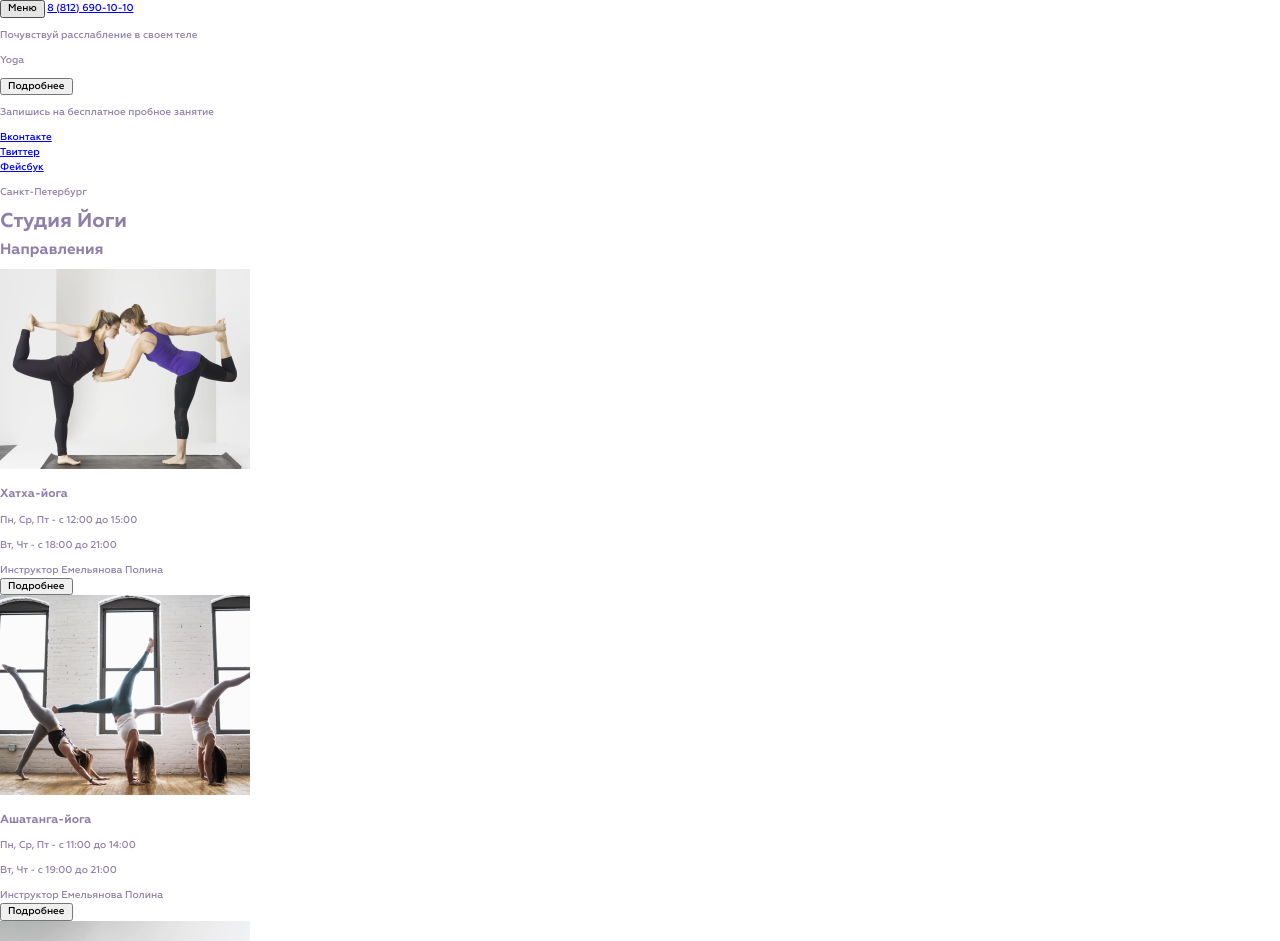
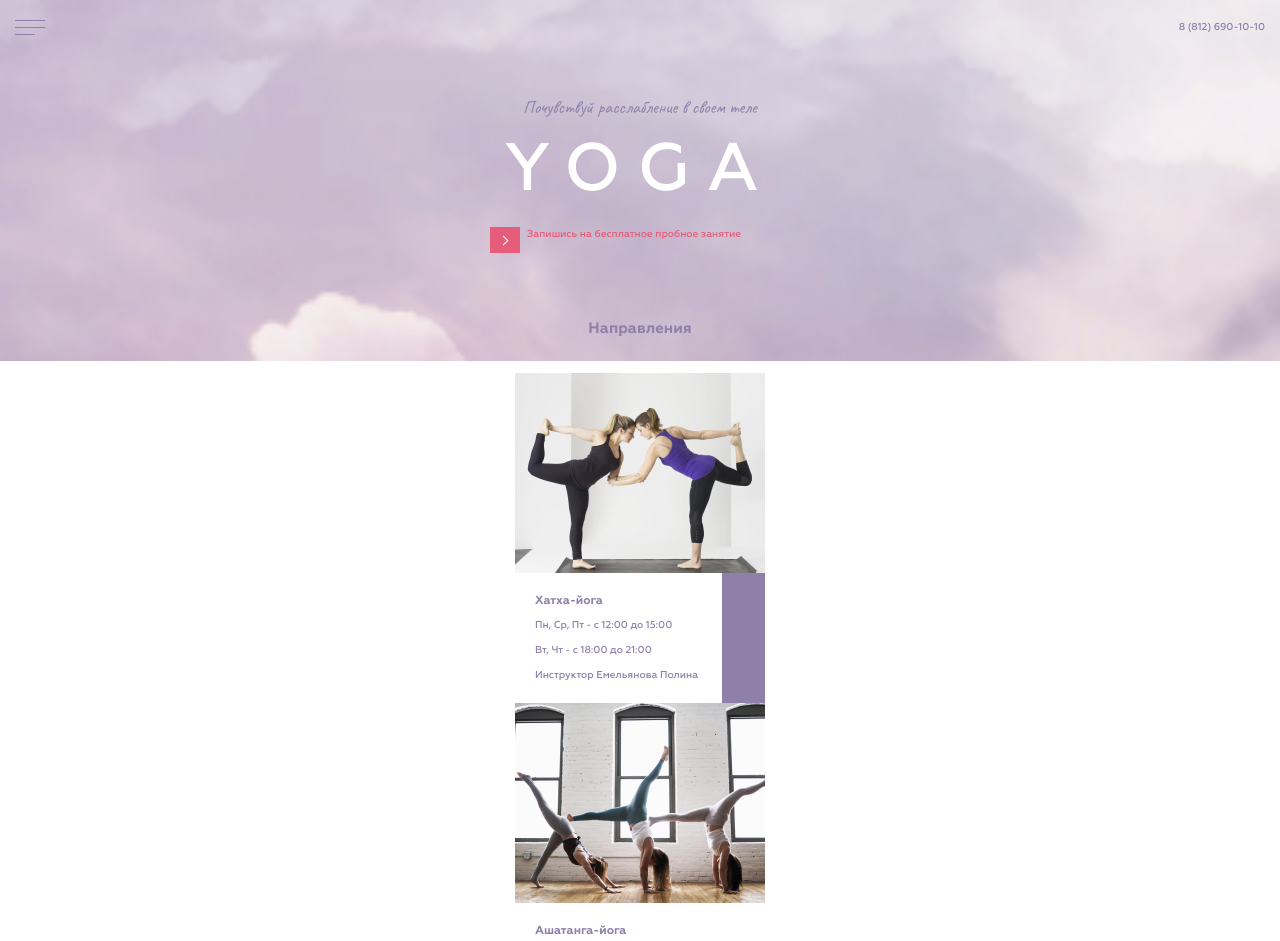
Before and after one commit to Nik68rus/yoga, a website: page source/index.html in a window 1280 px wide. Shown: the top 941 px of the page. Drawn offline with nearby package versions, Linux system fonts and the light colour scheme; files that its build step writes are made by us from their sources.

Commit message:
начал стилизацию

```diff
--- a/source/index.html
+++ b/source/index.html
@@ -10,18 +10,18 @@
   <link rel="stylesheet" href="css/normalize.css">
 </head>
 <body>
-  <header>
-    <div class="header__line">
-      <button>Меню</button>
+  <header class="page-header">
+    <div class="page-header__line">
+      <button class="page-header__button page-header__button--menu">Меню</button>
       <a href="tel:+78126901010">8 (812) 690-10-10</a>
     </div>
-    <p>Почувствуй расслабление в своем теле</p>
-    <p>Yoga</p>
-    <div>
-      <button>Подробнее</button>
+    <p class="page-header__mission">Почувствуй расслабление в своем теле</p>
+    <p class="page-header__heading">Yoga</p>
+    <div class="page-header__trial">
+      <button class="page-header__button page-header__button--trial">Подробнее</button>
       <p>Запишись на бесплатное пробное занятие</p>
     </div>
-    <div class="header-line">
+    <div class="page-header__line page-header__line--big-res">
       <ul>
         <li><a href="#">Вконтакте</a></li>
         <li><a href="#">Твиттер</a></li>
@@ -37,6 +37,7 @@
 
       <article class="lesson lesson--main">
         <img class="lesson__picture" src="img/hatha-mobile@1x.jpg" alt="Хатха-йога">
+        <div class="lesson__details-wrapper">
           <div class="lesson__details">
             <h3 class="lesson__name">Хатха-йога</h3>
             <div class="lesson__schedule">
@@ -46,6 +47,7 @@
             <div class="lesson__couch">
               <span>Инструктор</span>
               <span>Емельянова Полина</span>
+            </div>
           </div>
           <button class="lesson__button">Подробнее</button>
         </div>
--- a/source/sass/base.scss
+++ b/source/sass/base.scss
@@ -21,3 +21,7 @@ img {
   max-width: 100%;
   height: auto;
 }
+
+main {
+  position: relative;
+}
--- a/source/sass/blocks/lesson.scss
+++ b/source/sass/blocks/lesson.scss
@@ -1,4 +1,38 @@
+.lesson {
+  display: flex;
+  flex-direction: column;
+}
+
 .lesson img {
-  width: 250px;
+  width: 100%;
   height: auto;
 }
+
+.lesson__details-wrapper {
+  display: flex;
+  justify-content: space-between;
+}
+
+.lesson__details {
+  padding: 20px;
+}
+
+.lesson button {
+  font-size: 0;
+  line-height: 0;
+  padding: 0;
+  padding-left: 43px;
+  cursor: pointer;
+  background-color: #8e80a9;
+  border: none;
+}
+
+.lesson h3 {
+  margin: 0;
+  padding: 0;
+}
+
+.lesson__details div {
+  margin: 0;
+  padding: 0;
+}
--- /dev/null
+++ b/source/sass/blocks/list.scss
@@ -0,0 +1,23 @@
+@import "../sass/mixin.scss";
+
+.list {
+  @include container();
+  position: relative;
+  padding-top: 12px;
+  padding-left: 35px;
+  padding-right: 35px;
+  padding-bottom: 65px;
+  display: flex;
+  flex-direction: column;
+  align-items: center;
+}
+
+.list h2 {
+  padding: 0;
+  text-align: center;
+  position: absolute;
+  top: -40px;
+  left: 0;
+  right: 0;
+  margin: 0 auto;
+}
--- /dev/null
+++ b/source/sass/blocks/page-header.scss
@@ -0,0 +1,113 @@
+@import "../sass/variables.scss";
+@import "../sass/mixin.scss";
+
+.page-header {
+  @include container();
+  padding-top: 15px;
+  padding-bottom: 108px;
+  width: 100%;
+  min-height: 336px;
+  background-image: url("../img/main-mobile@1x.jpg");
+  background-repeat: no-repeat;
+  background-position: center 0;
+  background-size: 100% auto;
+}
+
+.page-header a {
+  text-decoration: none;
+  color: #8b7eac;
+}
+
+.page-header__button {
+  font-size: 0;
+  line-height: 0;
+  padding: 0;
+  padding-left: 30px;
+  cursor: pointer;
+  background-color: #e65c7b;
+  border: none;
+}
+
+.page-header__button--menu {
+  background-color: transparent;
+  padding-top: 7px;
+  padding-bottom: 6px;
+  position: relative;
+}
+
+.page-header__button--menu::before {
+  @include pseudo(30px, 8px);
+  box-sizing: border-box;
+  left: 0;
+  top: 0;
+  border-top: 1px solid #8e80a9;
+  border-bottom: 1px solid #8e80a9;
+}
+
+.page-header__button--menu::after {
+  @include pseudo(20px, 6px);
+  box-sizing: border-box;
+  left: 0;
+  bottom: 0;
+  border-bottom: 1px solid #8e80a9;
+}
+
+.page-header__button--trial {
+  position: relative;
+  padding-top: 26px;
+}
+
+.page-header__button--trial::before {
+  @include pseudo(6px, 6px);
+  left: 10px;
+  top: 10px;
+  border-top: 1px solid white;
+  border-right: 1px solid white;
+  transform: rotate(45deg);
+
+}
+
+.page-header__line {
+  display: flex;
+  justify-content: space-between;
+  padding: 5px 0;
+  padding-bottom: 65px;
+}
+
+.page-header__line--big-res {
+  display: none;
+}
+
+.page-header__mission {
+  margin: 0;
+  padding: 0;
+  padding-bottom: 20px;
+  font-family: $font-caveat;
+  font-size: 18px;
+  text-align: center;
+}
+
+.page-header__heading {
+  padding: 0;
+  margin: 0;
+  padding-bottom: 25px;
+  text-transform: uppercase;
+  color: white;
+  font-size: 67px;
+  line-height: 1;
+  letter-spacing: 0.26em;
+  text-align: center;
+}
+
+.page-header__trial {
+  display: flex;
+  padding: 0 58px;
+  margin: 0 auto;
+  max-width: 300px;
+}
+
+.page-header__trial p {
+  color: #e65c7b;
+  margin: 0;
+  padding: 0 7px;
+}
--- /dev/null
+++ b/source/sass/blocks/visually-hidden.scss
@@ -0,0 +1,14 @@
+.visually-hidden:not(:focus):not(:active),
+input[type="checkbox"].visually-hidden,
+input[type="radio"].visually-hidden {
+  position: absolute;
+  width: 1px;
+  height: 1px;
+  margin: -1px;
+  border: 0;
+  padding: 0;
+  white-space: nowrap;
+  clip-path: inset(100%);
+  clip: rect(0 0 0 0);
+  overflow: hidden;
+}
--- a/source/sass/fonts.scss
+++ b/source/sass/fonts.scss
@@ -13,3 +13,11 @@
     url("../fonts/Geometria-Bold.woff");
   font-weight: 700;
 }
+
+@font-face {
+  font-family: "Caveat";
+  font-display: swap;
+  src: url("../fonts/Caveat-Regular.woff2"),
+    url("../fonts/Caveat-Regular.woff");
+  font-weight: 400;
+}
--- a/source/sass/mixin.scss
+++ b/source/sass/mixin.scss
@@ -3,3 +3,18 @@
   margin: $mg;
   list-style: $ls;
 }
+
+@mixin container () {
+  padding-left: 15px;
+  padding-right: 15px;
+  box-sizing: border-box;
+  max-width: 1440px;
+  margin: 0 auto;
+}
+
+@mixin pseudo($width, $height) {
+  position: absolute;
+  content: "";
+  width: $width;
+  height: $height;
+}
--- a/source/sass/style.scss
+++ b/source/sass/style.scss
@@ -3,3 +3,6 @@
 @import "../sass/fonts.scss";
 @import "../sass/base.scss";
 @import "../sass/blocks/lesson.scss";
+@import "../sass/blocks/page-header.scss";
+@import "../sass/blocks/visually-hidden.scss";
+@import "../sass/blocks/list.scss";
--- a/source/sass/variables.scss
+++ b/source/sass/variables.scss
@@ -1,4 +1,5 @@
 $font-geometria: "Geometria", "Arial", sans-serif;
+$font-caveat: "Caveat", "Arial", sans-serif;
 $mobile-width: 320px;
 $mobile-width-only: 767px;
 $tablet-width: 768px;
```
Also changed, not shown: source/fonts/Caveat-Regular.woff (added), source/fonts/Caveat-Regular.woff2 (added), source/img/main-mobile@1x.jpg (added). Lines whose indentation alone changed are shown as unchanged.
